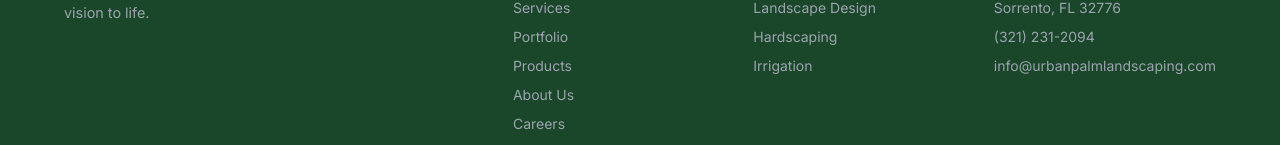
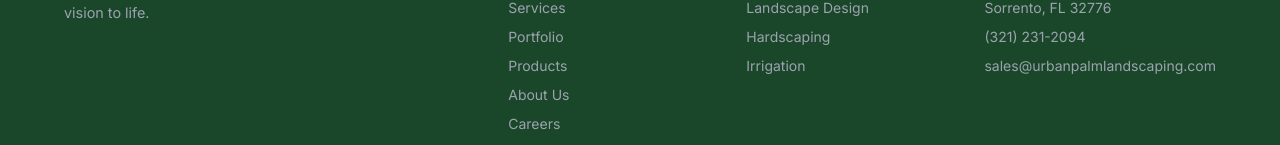
Before and after one commit to crossleyc-bot/Urban-Palm-Landscaping, a React (Vite) app: page / in a window 1280 px wide. Shown: the part 3755-3900 px from the top of the page. Built offline with nearby package versions, Linux system fonts and the light colour scheme; no server answers.

Commit message:
Display ses_from_email as public contact email on Contact page and Footer
Falls back through contact_email → ses_from_email → sales@urbanpalmlandscaping.com

https://claude.ai/code/session_01FdffHRcBr5rdVf9ryjd8No

```diff
--- a/src/components/layout/Footer.jsx
+++ b/src/components/layout/Footer.jsx
@@ -8,7 +8,7 @@ export default function Footer() {
   const address1 = settings.contact_address_1 || '25546 High Hampton Circle';
   const address2 = settings.contact_address_2 || 'Sorrento, FL 32776';
   const phone = settings.contact_phone || '(321) 231-2094';
-  const email = settings.contact_email || 'info@urbanpalmlandscaping.com';
+  const email = settings.contact_email || settings.ses_from_email || 'sales@urbanpalmlandscaping.com';
   const facebook = settings.social_facebook || '';
   const instagram = settings.social_instagram || '';
   const youtube = settings.social_youtube || '';
--- a/src/pages/admin/SiteSettings.jsx
+++ b/src/pages/admin/SiteSettings.jsx
@@ -98,7 +98,7 @@ export default function SiteSettings() {
       setContactAddress1(s.contact_address_1 || '25546 High Hampton Circle');
       setContactAddress2(s.contact_address_2 || 'Sorrento, FL 32776');
       setContactPhone(s.contact_phone || '(321) 231-2094');
-      setContactEmail(s.contact_email || 'info@urbanpalmlandscaping.com');
+      setContactEmail(s.contact_email || s.ses_from_email || 'sales@urbanpalmlandscaping.com');
       setSocialFacebook(s.social_facebook || '');
       setSocialInstagram(s.social_instagram || '');
       setSocialYoutube(s.social_youtube || '');
--- a/src/pages/public/Contact.jsx
+++ b/src/pages/public/Contact.jsx
@@ -130,7 +130,7 @@ export default function Contact() {
                 </div>
                 <div className="contact-detail">
                   <strong>Email</strong>
-                  <p>{settings.contact_email || 'info@urbanpalmlandscaping.com'}</p>
+                  <p>{settings.contact_email || settings.ses_from_email || 'sales@urbanpalmlandscaping.com'}</p>
                 </div>
                 <div className="contact-detail">
                   <strong>Hours</strong>
```
